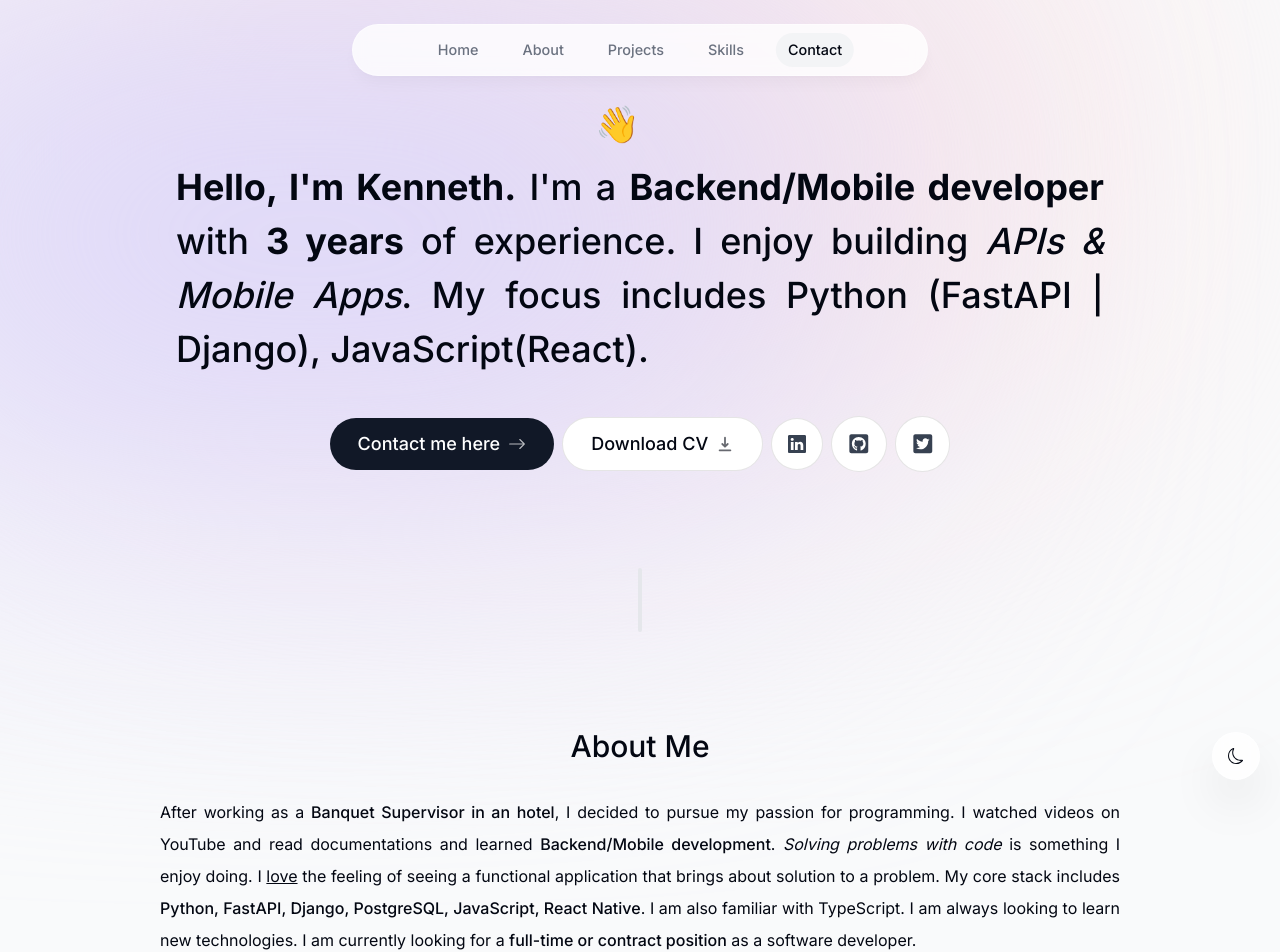
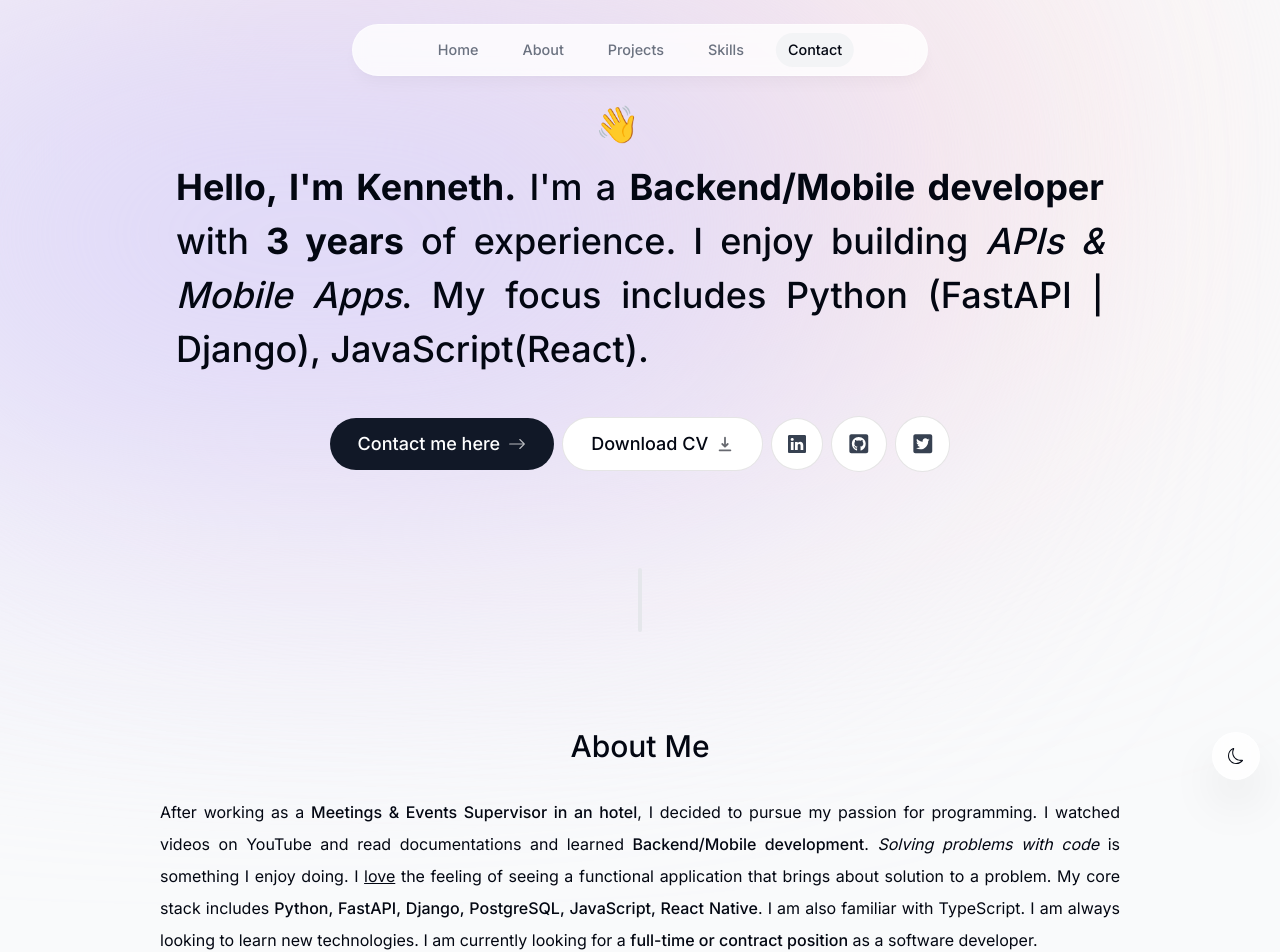
Before and after one commit to kenmoh/portfolio, a Next.js app: page / in a window 1280 px wide. Shown: the top 952 px of the page. Built offline with nearby package versions, Linux system fonts and the light colour scheme.

Commit message:
update about

```diff
--- a/components/about.tsx
+++ b/components/about.tsx
@@ -20,8 +20,10 @@ export default function About() {
       <SectionHeading>About me</SectionHeading>
       <p className="mb-3">
         After working as a{" "}
-        <span className="font-medium">Banquet Supervisor in an hotel</span>, I
-        decided to pursue my passion for programming. I watched videos on
+        <span className="font-medium">
+          Meetings & Events Supervisor in an hotel
+        </span>
+        , I decided to pursue my passion for programming. I watched videos on
         YouTube and read documentations and learned{" "}
         <span className="font-medium">Backend/Mobile development</span>.{" "}
         <span className="italic">Solving problems with code </span> is something
```
